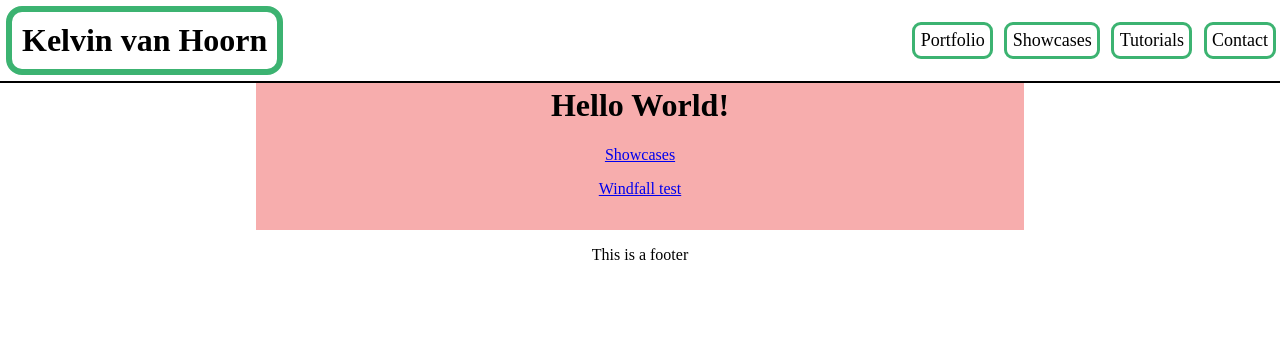
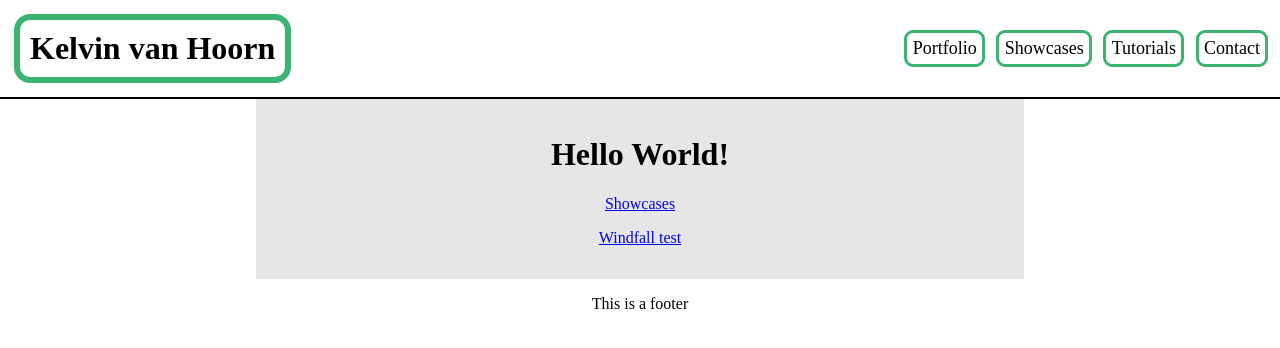
Before and after one commit to Radagasd/Radagasd.github.io, a Jekyll site: the page built from index.md, in a window 1280 px wide. Shown: the top 348 px of the page. Built offline with Jekyll 4.4.1, drawn with Linux system fonts in a browser that asks for light colours; our own code applies the rules of GitHub Pages for plain Markdown files.

Commit message:
no message

```diff
--- a/_includes/header.html
+++ b/_includes/header.html
@@ -17,5 +17,4 @@
                 {% endfor %}
             </div>
         </div>
-
     </header>
--- a/_sass/layout/_header.scss
+++ b/_sass/layout/_header.scss
@@ -3,8 +3,10 @@
 
     .navbar{
         background-color: palette(header-bg);
-        position: fixed;
-        top: 0;
+        position: relative;
+        // top: 0;
+
+        padding: 0.5em;
 
         width: 100%;
         border-bottom: 2px solid palette(divider);
@@ -36,9 +38,6 @@
     }
 
     .navbar .navbar-right{
-        // display:grid;
-        // // grid-template-columns: 1fr;
-        // grid-template-rows: 1fr;
     }
 
     .navbar .logo
--- a/_sass/layout/_main.scss
+++ b/_sass/layout/_main.scss
@@ -13,7 +13,7 @@ body {
 }
 
 .main-content{
-    margin-top: 50px;
+    // margin-top: 5em;
     padding: 1em;
     background-color: palette(bg-alt);
 }
--- a/_sass/libs/_vars.scss
+++ b/_sass/libs/_vars.scss
@@ -1,7 +1,7 @@
 // Palette.
 $palette: (
     bg          : rgb(255, 255, 255),
-    bg-alt      : rgb(247, 173, 173),
+    bg-alt      : hsl(0, 0%, 90%),
     blue        : #223ac0,
     yellow      : #fcff49,
 
```
